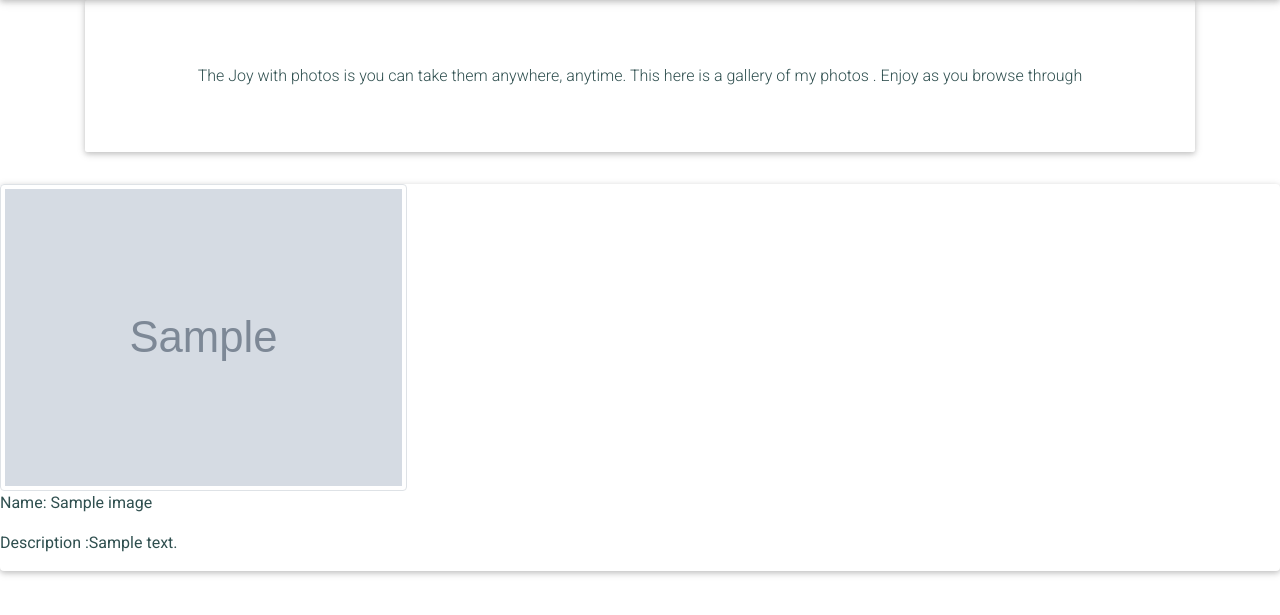
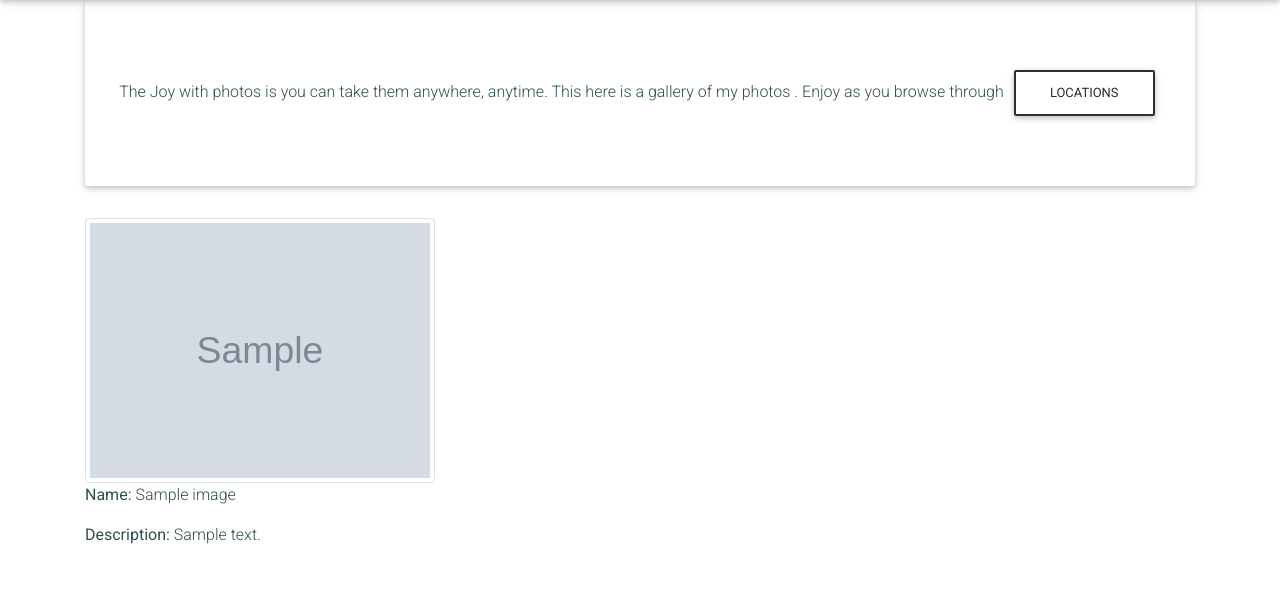
Before and after one commit to Ebay-droid/Django1, a Django app: page / in a window 1280 px wide. Shown: the part 62-677 px from the top of the page. Run offline with Django 3.2, Linux system fonts and the light colour scheme; tables that the repository leaves empty hold one stand-in row (values such as "Sample post"); grey boxes marked "Sample" are stand-in pictures; some libraries are stand-ins or nearby versions.

Commit message:
jumbotron button added

```diff
--- a/ebay/templates/index.html
+++ b/ebay/templates/index.html
@@ -2,20 +2,27 @@
 
 {%block content%}
 <div class="container">
-  <p class="jumbotron text-center">The Joy with photos is you can take them anywhere, anytime. This here is a gallery of my photos . Enjoy as you browse through</p>
-</div>
-<div class="card ">
-  {%for image in images%}
-  <div class="row">
-    <div class="col-md-4 col-sm-4">
-      <img src="{{image.image.url}}" class="img-thumbnail" alt="">
-      <p>Name: {{image.name}}</p>
-      <p>Description :{{image.description}}</p>
+  <p class="jumbotron text-center">The Joy with photos is you can take them anywhere, anytime. This here is a gallery of my photos . Enjoy as you browse through
+    <button  class="btn btn-outline-elegant">Locations</button> </p>
+    <div class="row">
+      {%for image in images%}
+
+      <div class="col-md-4">
+        <img src="{{image.image.url}}" class="img-thumbnail" alt="">
+        <p> <b>Name:</b>  {{image.name}}</p>
+        <p><b>Description:</b> {{image.description}}</p>
+      </div>
+      {%endfor%}
+
     </div>
 
+
   </div>
-  {%endfor%}
-</div>
+
+
+
+
+
 
 
 {%endblock%}
```
